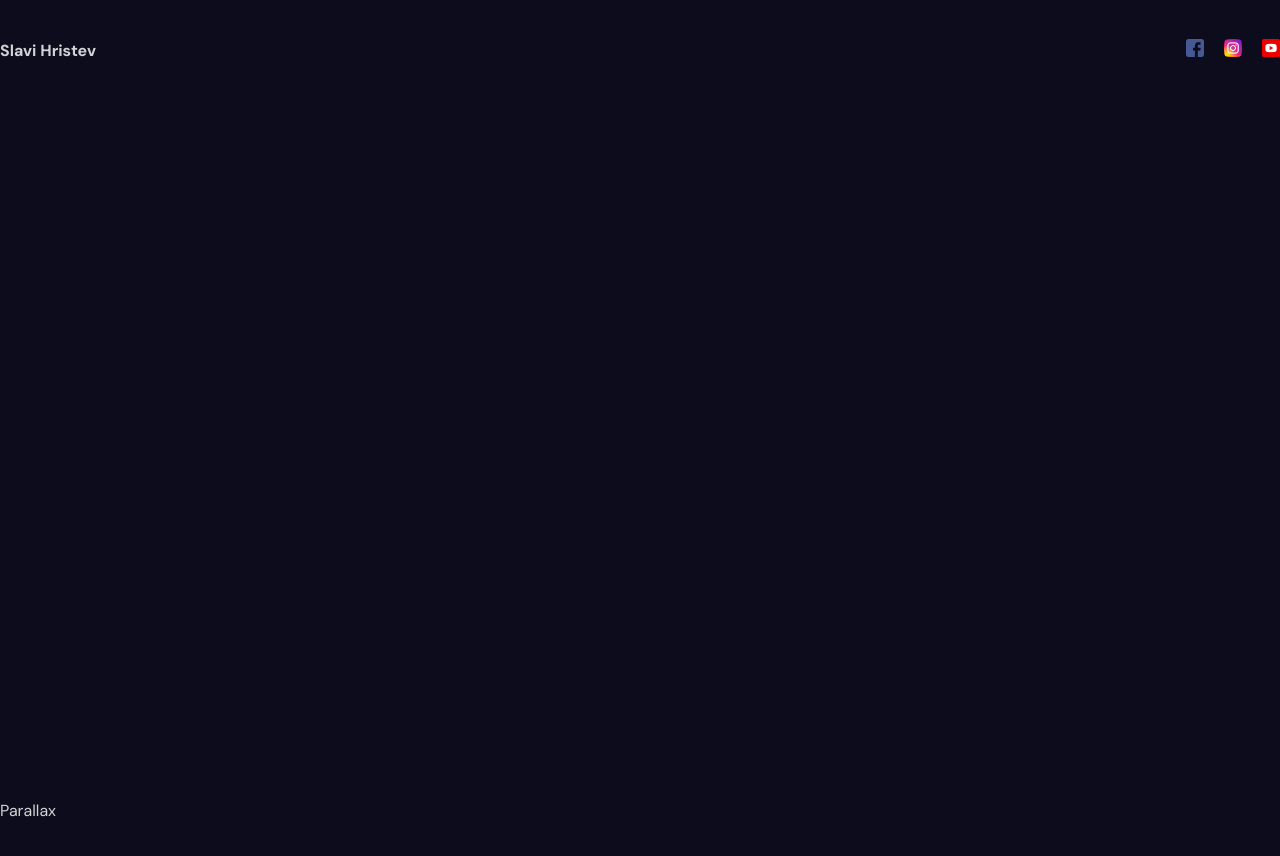
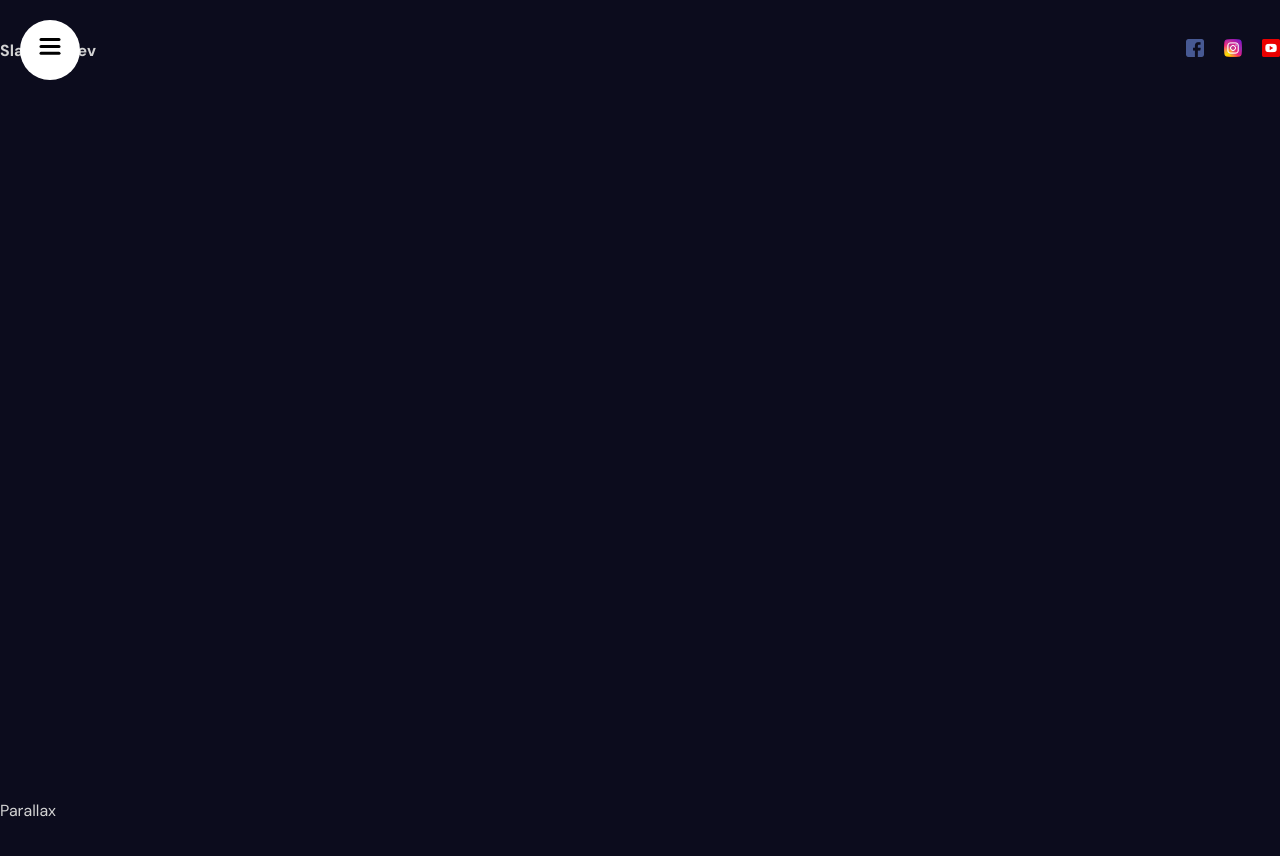
Before and after one commit to SlaviHristev/Portfolio-website, a React (Vite) app: page / in a window 1280 px wide. Shown: the top 856 px of the page. Built offline with nearby package versions, Linux system fonts and the light colour scheme.

Commit message:
Made my sidebar component and used framer-motion for it

```diff
--- a/src/App.jsx
+++ b/src/App.jsx
@@ -3,14 +3,14 @@
 
 const App = () => {
   return <div>
-    <section><Navbar/></section>
+    <section id='Homepage'><Navbar/></section>
     <section>Parallax</section>
-    <section>Services</section>
+    <section id='Services'>Services</section>
     <section>Parallax</section>
-    <section>Portfolio1</section>
+    <section id='Portfolio'>Portfolio1</section>
     <section>Portfolio2</section>
     <section>Portfolio3</section>
-    <section>Contact</section>
+    <section id='Contact'>Contact</section>
 
   </div>;
 };
--- a/src/components/sidebar/Sidebar.jsx
+++ b/src/components/sidebar/Sidebar.jsx
@@ -1,14 +1,38 @@
-import React from "react";
+import React, { useState } from "react";
+import { motion } from 'framer-motion'
 import './sidebar.scss'
+import Links from "./links/Links";
+import ToggleButton from "./toggleButton/ToggleButton";
 
 
 
 const Sidebar = () => {
-
-    return(
-        <div className="sidebar">
-
-        </div>
+    const [open, setOpen] = useState(false)
+    const variants = {
+        open: {
+          clipPath: "circle(1200px at 50px 50px)",
+          transition: {
+            type: "spring",
+            stiffness: 20,
+          },
+        },
+        closed: {
+          clipPath: "circle(30px at 50px 50px)",
+          transition: {
+            delay: 0.5,
+            type: "spring",
+            stiffness: 400,
+            damping: 40,
+          },
+        },
+      };
+    return (
+        <motion.div className="sidebar" animate={open ? "open" : "closed"}>
+            <motion.div className="bg" variants={variants}>
+                <Links />
+            </motion.div>
+            <ToggleButton setOpen={setOpen} />
+        </motion.div>
     )
 }
 
--- /dev/null
+++ b/src/components/sidebar/links/Links.jsx
@@ -0,0 +1,54 @@
+import React from "react";
+import { motion } from 'framer-motion'
+
+
+
+const Links = () => {
+
+    const variants = {
+        open: {
+            transition: {
+                staggerChildren: 0.1,
+            }
+        },
+        closed: {
+            transition: {
+                staggerChildren: 0.05,
+                staggerDirection: -1,
+            }
+        }
+    }
+
+
+    const itemVariants = {
+        open: {
+            y: 0,
+            opacity: 1,
+        },
+        closed: {
+            y: 50,
+            opacity: 0
+        }
+    }
+
+
+    const items = [
+        "Homepage",
+        "Services",
+        "Portfolio",
+        "Contact",
+        "About"
+
+    ]
+    return (
+        <motion.div className="links" variants={variants}>
+            {items.map(item => (
+                <motion.a href={`#${item}`} key={item} variants={itemVariants} whileHover={{scale:1.1}} whileTap={{scale:0.90}}>
+                    {item}
+                </motion.a>
+            ))}
+        </motion.div>
+    )
+}
+
+export default Links
--- a/src/components/sidebar/sidebar.scss
+++ b/src/components/sidebar/sidebar.scss
@@ -0,0 +1,42 @@
+.sidebar{
+    display: flex;
+    flex-direction: column;
+    align-items: center;
+    justify-content: center;
+    background-color: white;
+    color: black;
+
+    .bg{
+        position: fixed;
+        top:0;
+        left: 0;
+        bottom: 0;
+        width: 400px;
+        background: white;
+        .links{
+            position: absolute;
+            width: 100%;
+            height: 100%;
+            display: flex;
+            flex-direction: column;
+            align-items: center;
+            justify-content: center;
+            gap: 20px;
+
+            a{
+                font-size: 40px;
+            }
+        }
+    }
+    button{
+        width: 50px;
+        height: 50px;
+        border-radius: 50%;
+        position: fixed;
+        top: 25px;
+        left: 25px;
+        background-color: transparent;
+        border: none;
+        cursor: pointer;
+    }
+}
--- /dev/null
+++ b/src/components/sidebar/toggleButton/ToggleButton.jsx
@@ -0,0 +1,18 @@
+import React from "react";
+import { motion } from 'framer-motion';
+
+
+
+const ToggleButton = ({ setOpen }) => {
+
+    return <button onClick={() => setOpen((prev) => !prev)}>
+        <svg width="23" height="23" viewBox="0 0 23 23">
+            <motion.path strokeWidth="3" stroke="black" strokeLinecap="round" variants={{closed:{d:"M 2 2.5 L 20 2.5"}, open:{d: "M 3 16.5 L 17 2.5"}}}/>
+            <motion.path strokeWidth="3" stroke="black" strokeLinecap="round" d="M 2 9.423 L 20 9.423" variants={{closed:{opacity:1}, open:{opacity:0}}}/>
+            <motion.path strokeWidth="3" stroke="black" strokeLinecap="round" variants={{closed:{d:"M 2 16.346 L 20 16.346"}, open:{d: "M 3 2.5 L 17 16.346"}}} />
+        </svg>
+    </button>
+
+}
+
+export default ToggleButton;
```
